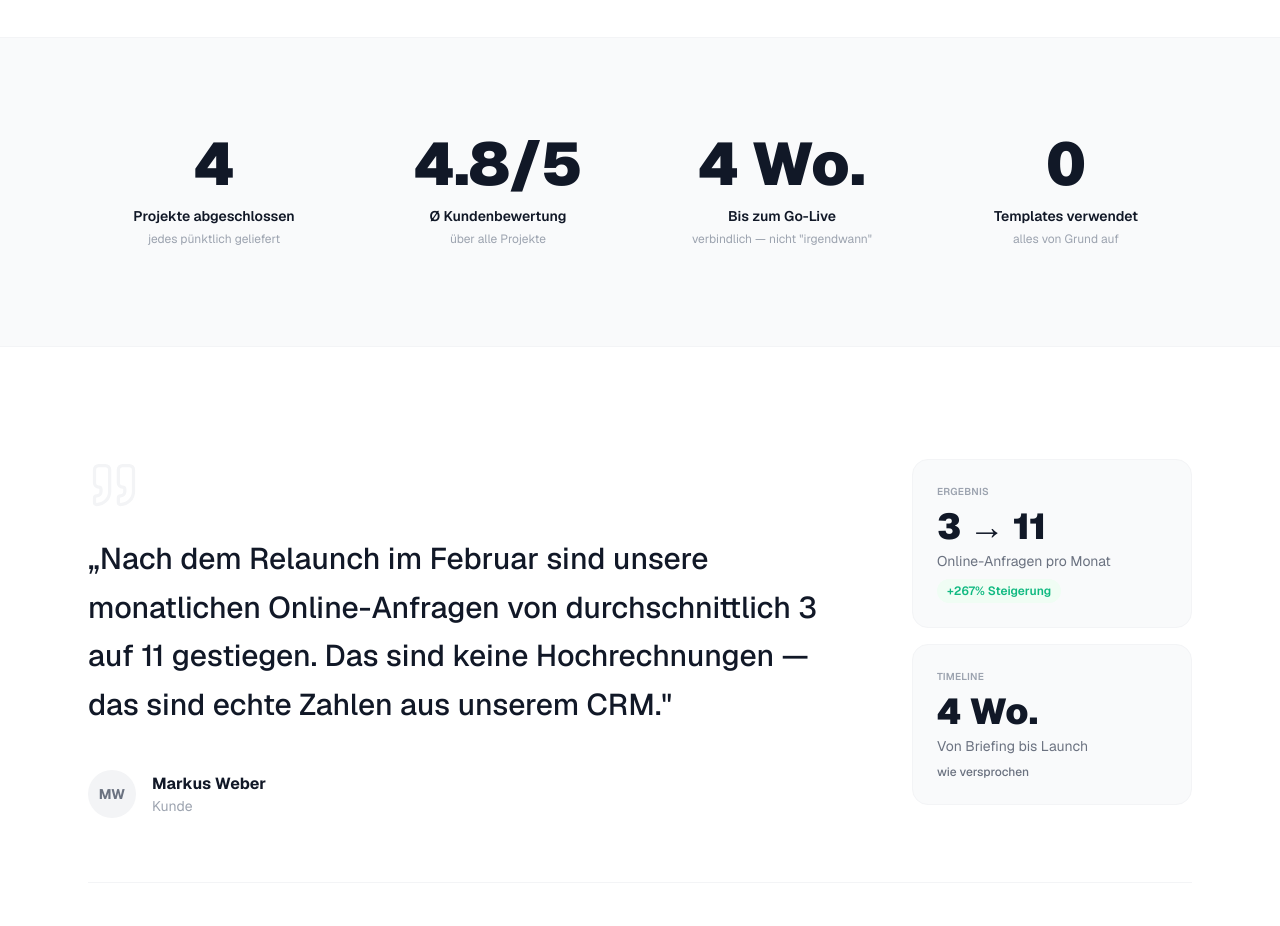
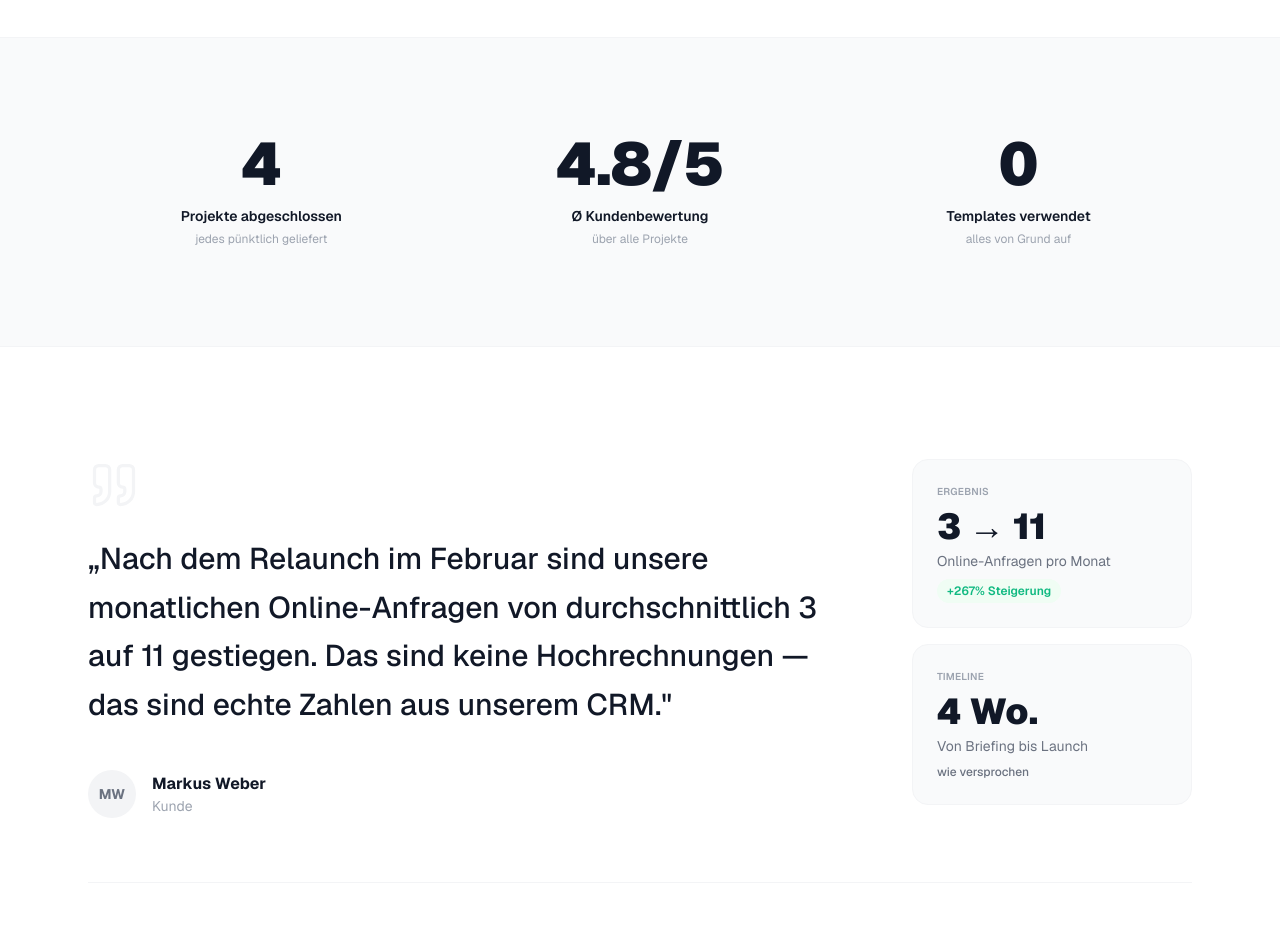
Before and after one commit to chjungdus/Neue-Website, a Next.js app: page / in a window 1280 px wide. Shown: the part 3200-4126 px from the top of the page. Built offline with nearby package versions, Linux system fonts and the light colour scheme.

Commit message:
sync: update stats-counter to 3-stat layout from main

```diff
--- a/src/components/home/stats-counter.tsx
+++ b/src/components/home/stats-counter.tsx
@@ -1,5 +1,4 @@
 "use client"
-
 import { useEffect, useRef, useState } from "react"
 import FadeIn from "@/components/ui/fade-in"
 
@@ -12,44 +11,19 @@ interface StatData {
 }
 
 const stats: StatData[] = [
-  {
-    target: 4,
-    suffix: "",
-    label: "Projekte abgeschlossen",
-    note: "jedes pünktlich geliefert",
-  },
-  {
-    target: 4.8,
-    suffix: "/5",
-    label: "Ø Kundenbewertung",
-    note: "über alle Projekte",
-    decimal: true,
-  },
-  {
-    target: 4,
-    suffix: " Wo.",
-    label: "Bis zum Go-Live",
-    note: "verbindlich — nicht \"irgendwann\"",
-  },
-  {
-    target: 0,
-    suffix: "",
-    label: "Templates verwendet",
-    note: "alles von Grund auf",
-  },
+  { target: 4, suffix: "", label: "Projekte abgeschlossen", note: "jedes pünktlich geliefert" },
+  { target: 4.8, suffix: "/5", label: "Ø Kundenbewertung", note: "über alle Projekte", decimal: true },
+  { target: 0, suffix: "", label: "Templates verwendet", note: "alles von Grund auf" },
 ]
 
 function AnimatedNumber({ target, suffix, decimal }: StatData) {
   const [current, setCurrent] = useState(0)
   const containerRef = useRef<HTMLDivElement>(null)
   const startedRef = useRef(false)
-
   useEffect(() => {
     const el = containerRef.current
     if (!el) return
-
-    const observer = new IntersectionObserver(
-      ([entry]) => {
+    const observer = new IntersectionObserver(([entry]) => {
       if (entry.isIntersecting && !startedRef.current) {
         startedRef.current = true
         const duration = 1500
@@ -63,23 +37,14 @@ function AnimatedNumber({ target, suffix, decimal }: StatData) {
         }
         requestAnimationFrame(animate)
       }
-      },
-      { threshold: 0.3 }
-    )
-
+    }, { threshold: 0.3 })
     observer.observe(el)
     return () => observer.disconnect()
   }, [target])
-
   const display = decimal ? current.toFixed(1) : Math.round(current).toString()
-
   return (
-    <div
-      ref={containerRef}
-      className="text-5xl md:text-6xl font-black text-[#111827] tabular-nums leading-none"
-    >
-      {display}
-      {suffix}
+    <div ref={containerRef} className="text-5xl md:text-6xl font-black text-[#111827] tabular-nums leading-none">
+      {display}{suffix}
     </div>
   )
 }
@@ -88,14 +53,12 @@ export default function StatsCounter() {
   return (
     <section className="py-24 bg-[#f9fafb] border-y border-gray-100">
       <div className="max-w-6xl mx-auto px-6">
-        <div className="grid grid-cols-2 md:grid-cols-4 gap-10 md:gap-8">
+        <div className="grid grid-cols-1 md:grid-cols-3 gap-10 md:gap-8">
           {stats.map((stat, i) => (
             <FadeIn key={stat.label} delay={i * 0.08} direction="up">
               <div className="text-center">
                 <AnimatedNumber {...stat} />
-                <div className="text-[#111827] font-semibold text-sm mt-3 mb-1">
-                  {stat.label}
-                </div>
+                <div className="text-[#111827] font-semibold text-sm mt-3 mb-1">{stat.label}</div>
                 <div className="text-[#9ca3af] text-xs leading-relaxed">{stat.note}</div>
               </div>
             </FadeIn>
```
Lines whose indentation alone changed are shown as unchanged.
